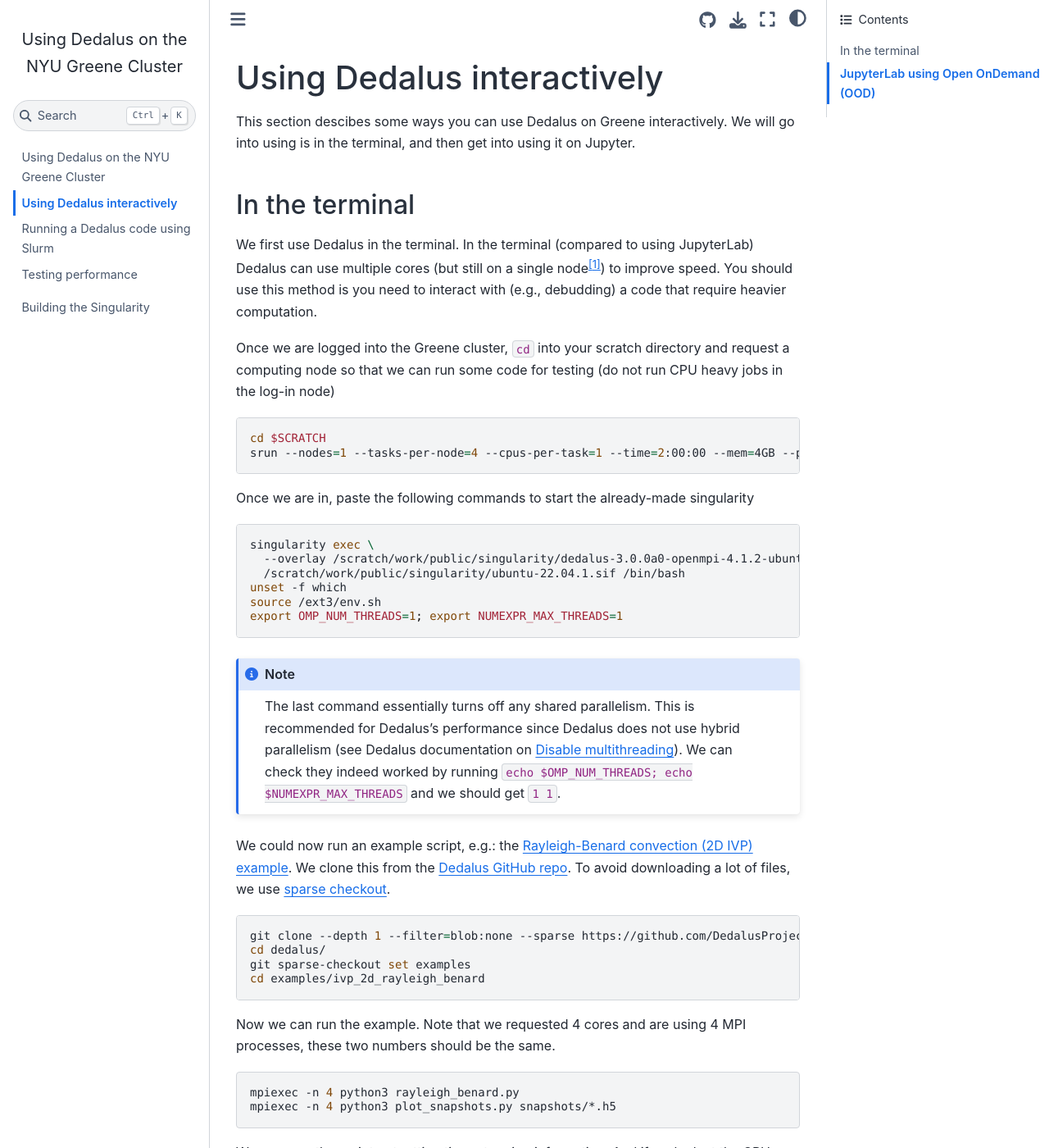
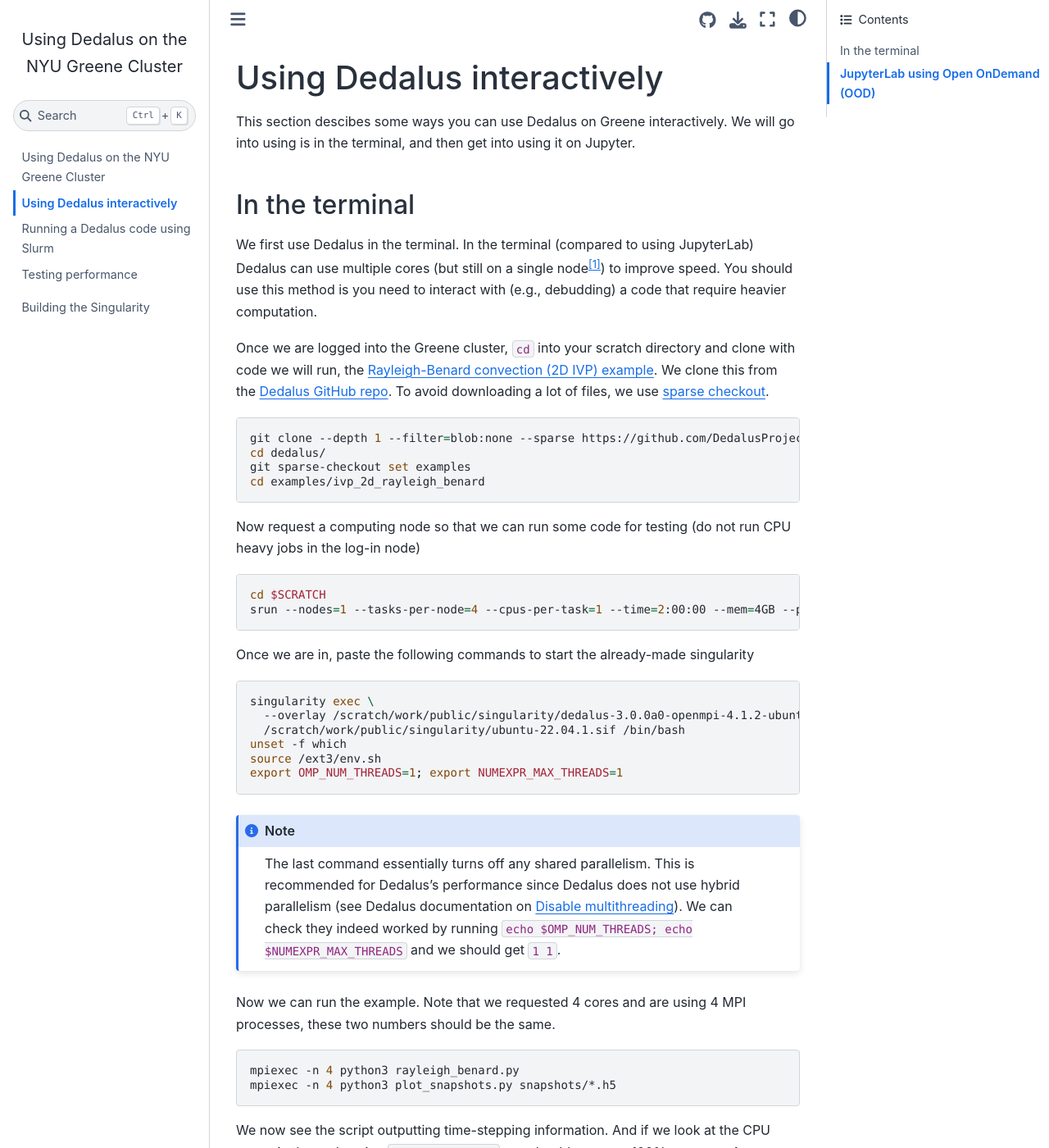
Before and after one commit to CAOS-NYU/Dedalusv3_GreeneSingularity, a Jupyter Book: the page built from doc/interact.md, in a window 1280 px wide and 1400 px high. Shown: the whole window at 82% size. Built offline with Jupyter Book 1.0.4 settings and Sphinx 7.4.7 and the Sphinx Book theme 1.1.4, drawn with Linux system fonts in a browser that asks for light colours; some of the changed lines change nothing that is shown.

Commit message:
Update interact.md

````diff
--- a/doc/interact.md
+++ b/doc/interact.md
@@ -5,7 +5,15 @@
 We first use Dedalus in the terminal. In the terminal (compared to using JupyterLab) Dedalus can use multiple cores (but still on a single node[^1]) to improve speed.
 You should use this method is you need to interact with (e.g., debudding) a code that require heavier computation.
 
-Once we are logged into the Greene cluster, `cd` into your scratch directory and request a computing node so that we can run some code for testing (do not run CPU heavy jobs in the log-in node)
+Once we are logged into the Greene cluster, `cd` into your scratch directory and clone with code we will run, the [Rayleigh-Benard convection (2D IVP) example](https://dedalus-project.readthedocs.io/en/latest/pages/examples/ivp_2d_rayleigh_benard.html). We clone this from the [Dedalus GitHub repo](https://github.com/DedalusProject/dedalus). To avoid downloading a lot of files, we use [sparse checkout](https://stackoverflow.com/a/52269934).
+```shell
+git clone --depth 1 --filter=blob:none --sparse https://github.com/DedalusProject/dedalus.git
+cd dedalus/
+git sparse-checkout set examples
+cd examples/ivp_2d_rayleigh_benard
+```
+
+Now request a computing node so that we can run some code for testing (do not run CPU heavy jobs in the log-in node)
 ```shell
 cd $SCRATCH
 srun --nodes=1 --tasks-per-node=4 --cpus-per-task=1 --time=2:00:00 --mem=4GB --pty /bin/bash
@@ -22,14 +30,6 @@
 :::{note}
 The last command essentially turns off any shared parallelism. This is recommended for Dedalus's performance since Dedalus does not use hybrid parallelism (see Dedalus documentation on [Disable multithreading](https://dedalus-project.readthedocs.io/en/latest/pages/performance_tips.html#disable-multithreading)). We can check they indeed worked by running `echo $OMP_NUM_THREADS; echo $NUMEXPR_MAX_THREADS` and we should get `1 1`.
 :::
-
-We could now run an example script, e.g.: the [Rayleigh-Benard convection (2D IVP) example](https://dedalus-project.readthedocs.io/en/latest/pages/examples/ivp_2d_rayleigh_benard.html). We clone this from the [Dedalus GitHub repo](https://github.com/DedalusProject/dedalus). To avoid downloading a lot of files, we use [sparse checkout](https://stackoverflow.com/a/52269934).
-```shell
-git clone --depth 1 --filter=blob:none --sparse https://github.com/DedalusProject/dedalus.git
-cd dedalus/
-git sparse-checkout set examples
-cd examples/ivp_2d_rayleigh_benard
-```
 Now we can run the example. Note that we requested 4 cores and are using 4 MPI processes, these two numbers should be the same.
 ```shell
 mpiexec -n 4 python3 rayleigh_benard.py
````
